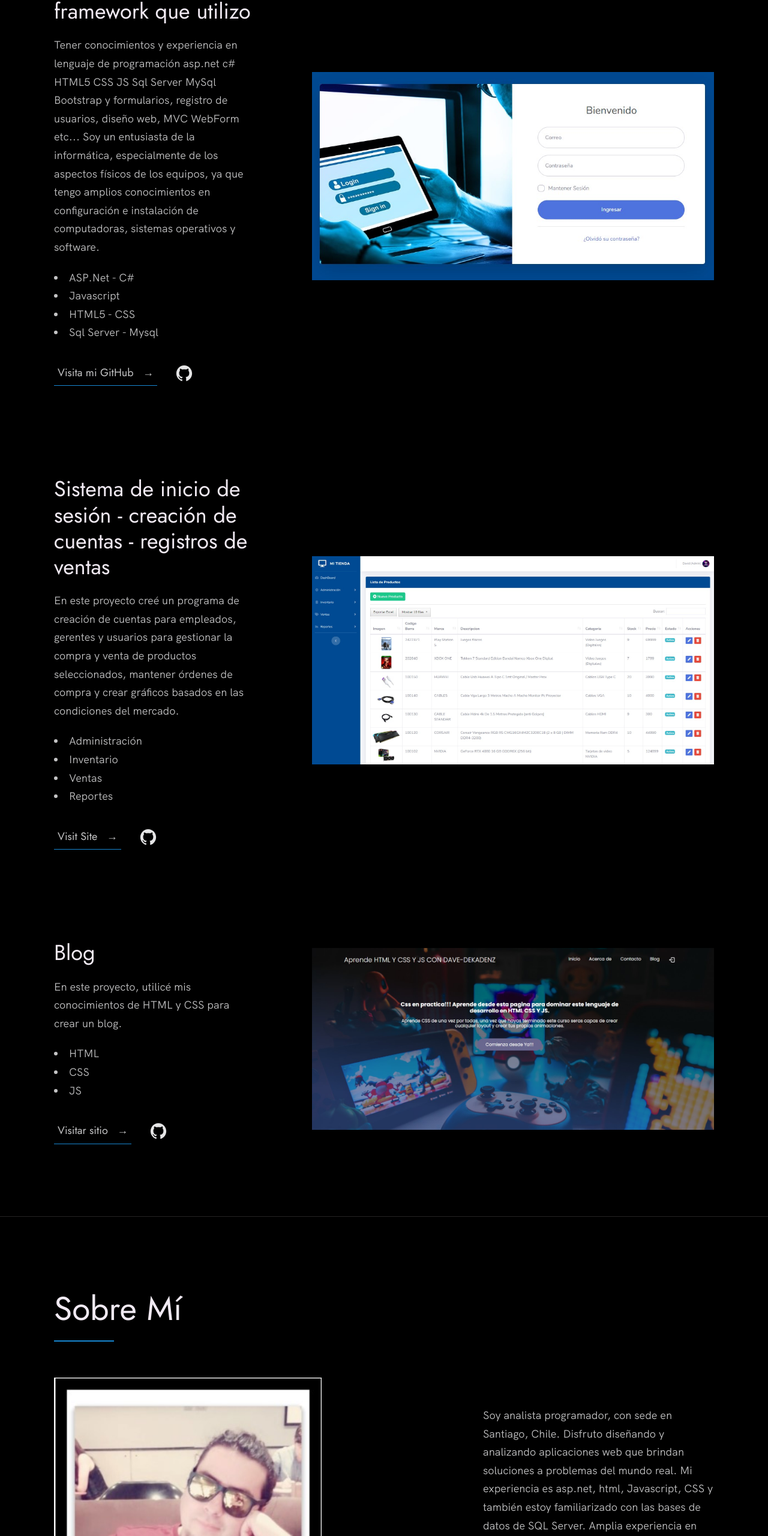
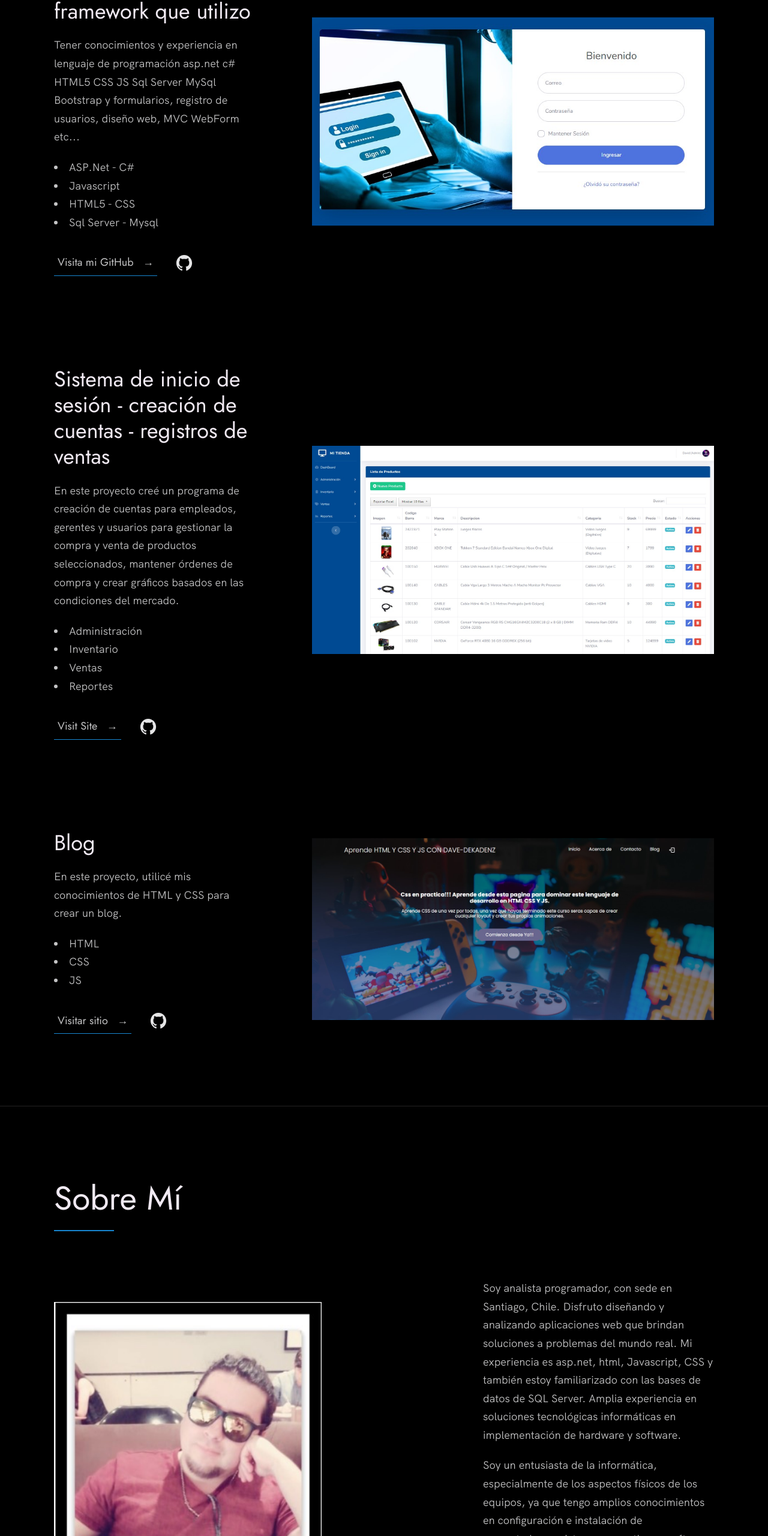
Before and after one commit to DavidProgramer404/Mi-Portafolio, a website built with Vite: page index.html in a window 1280 px wide. Shown: the part 1034-3594 px from the top of the page at 60% size. Built offline with nearby package versions, Linux system fonts and the light colour scheme.

Commit message:
Mi Portafolio

```diff
--- a/index.html
+++ b/index.html
@@ -70,9 +70,6 @@
               <p>
                 Tener conocimientos y experiencia en lenguaje de programación asp.net c# HTML5 CSS JS Sql Server MySql
                 Bootstrap y formularios, registro de usuarios, diseño web, MVC WebForm etc...
-
-                Soy un entusiasta de la informática, especialmente de los aspectos físicos de los equipos, ya que tengo
-                amplios conocimientos en configuración e instalación de computadoras, sistemas operativos y software.
               </p>
               <ul class="work__list">
                 <li>ASP.Net - C#</li>
@@ -177,6 +174,8 @@
               que brindan soluciones a problemas del mundo real. Mi experiencia es asp.net, html, Javascript, CSS y
               también estoy familiarizado con las bases de datos de SQL Server. Amplia experiencia en soluciones
               tecnológicas informáticas en implementación de hardware y software.</p>
+            <p>Soy un entusiasta de la informática, especialmente de los aspectos físicos de los equipos, ya que tengo
+              amplios conocimientos en configuración e instalación de computadoras, sistemas operativos y software.</p>
             <p>Certificados de diseño de sitios web en Movistar y Sence. Allí aprendí los conceptos básicos en HTML y
               CSS, lo que despertó mi interés en seguir aprendiendo programación, pasando del análisis de datos al
               desarrollo web. </p>
```
